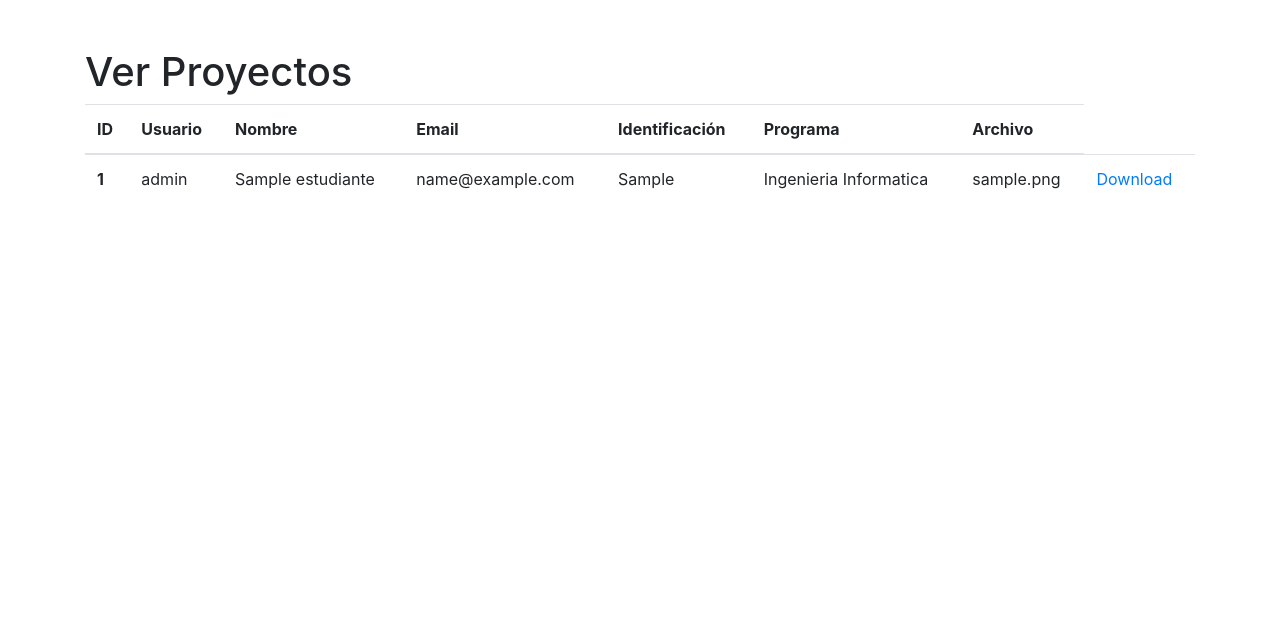
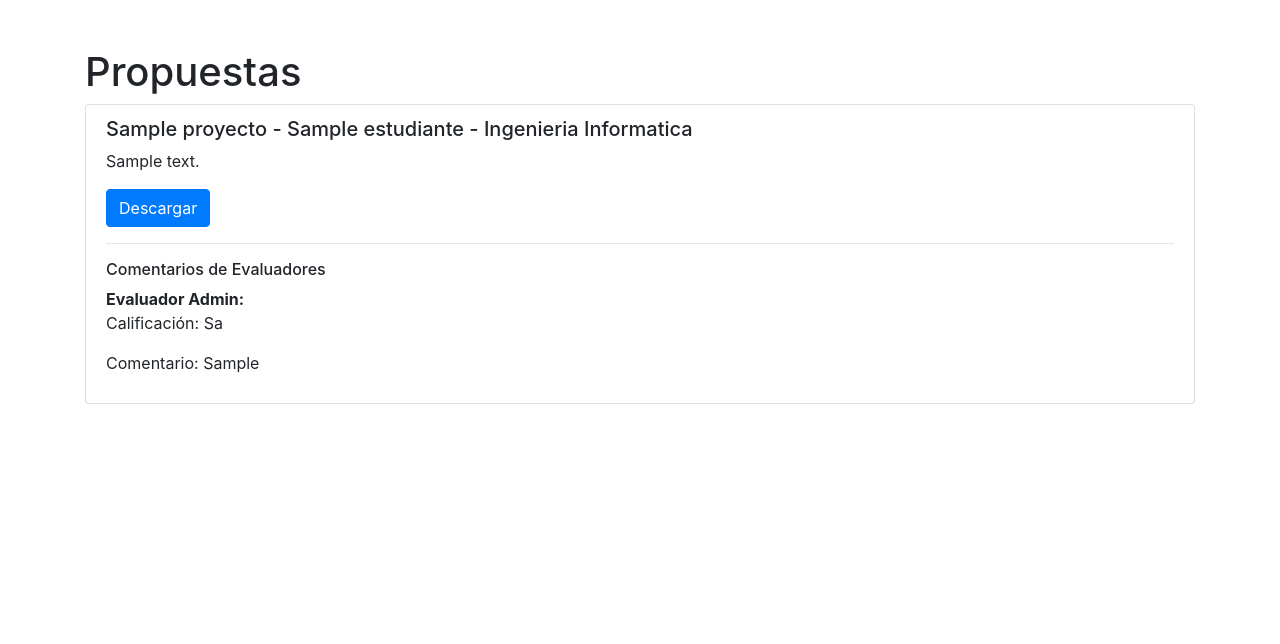
Before and after one commit to zrcindy/gradeprojectmanagement, a Flask app: page /consultar-proyecto in a window 1280 px wide. Shown: the part 56-700 px from the top of the page. Run offline with Flask 3, Linux system fonts and the light colour scheme; a user stored in the database is signed in; data comes from the database, SQL or seed files in the repository; tables that the repository leaves empty hold one stand-in row (values such as "Sample post"); data that the repository does not hold is empty; parts of the project's set-up code (start-up, migrations or seed data) failed here and were passed over; some libraries are stand-ins or nearby versions.

Commit message:
Changed Proyectos module enabling revision and feedbacks from Evaluadores

```diff
--- a/app/app.py
+++ b/app/app.py
@@ -250,6 +250,8 @@ def ingresar_propuesta():
 @role_required('Estudiante')
 def ingresar_proyecto():
     if request.method == 'POST':
+        nombre_proyecto = request.form['nombre_proyecto']
+        descripcion_proyecto = request.form['descripcion_proyecto']
         if 'proyecto' not in request.files:
             flash('No file part', 'danger')
             return redirect(request.url)
@@ -265,8 +267,8 @@ def ingresar_proyecto():
             connection = get_db_connection()
             cursor = connection.cursor()
             try:
-                cursor.execute("INSERT INTO Proyectos (user_id, file_path) VALUES (%s, %s)",
-                               (session['user_id'], file_path))
+                cursor.execute("INSERT INTO Proyectos (user_id, file_path, nombre, descripcion, evaluador_id) VALUES (%s, %s, %s, %s, %s)",
+                               (session['user_id'], file_path, nombre_proyecto, descripcion_proyecto, 1))
                 connection.commit()
                 flash('¡Proyecto cargado satisfactoriamente!', 'success')
             except mysql.connector.Error as err:
@@ -293,9 +295,9 @@ def consultar_proyecto():
     proyectos = []
     try:
         if session['role'] == 'Estudiante':
-            cursor.execute("SELECT p.id, p.file_path, u.username, e.nombre, e.email, e.dni, g.programa FROM Proyectos p JOIN Users u ON p.user_id = u.id JOIN Estudiantes e ON u.id = e.user_id JOIN Programas g ON g.id = e.programa_id WHERE u.id = %s", (session['user_id'],))
+            cursor.execute("SELECT p.id, p.file_path, p.nombre, p.descripcion, p.calificacion, p.feedback, e.nombre, g.programa, ev.nombre FROM Proyectos p JOIN Users u ON p.user_id = u.id JOIN Estudiantes e ON u.id = e.user_id JOIN Programas g ON g.id = e.programa_id JOIN Evaluadores ev ON p.evaluador_id = ev.id WHERE u.id = %s", (session['user_id'],))
         elif session['role'] == 'Evaluador':
-            cursor.execute("SELECT p.id, p.file_path, u.username, e.nombre, e.email, e.dni, g.programa FROM Proyectos p JOIN Users u ON p.user_id = u.id JOIN Estudiantes e ON u.id = e.user_id JOIN Programas g ON g.id = e.programa_id")
+            cursor.execute("SELECT p.id, p.file_path, p.nombre, p.descripcion, p.calificacion, p.feedback, e.nombre, g.programa, ev.nombre FROM Proyectos p JOIN Users u ON p.user_id = u.id JOIN Estudiantes e ON u.id = e.user_id JOIN Programas g ON g.id = e.programa_id JOIN Evaluadores ev ON p.evaluador_id = ev.id")
         proyectos = cursor.fetchall()
     except mysql.connector.Error as err:
         flash(f'Error: {err}', 'danger')
@@ -351,6 +353,29 @@ def evaluar_propuesta(propuesta_id):
 
     return redirect(url_for('ver_propuestas'))
 
+@app.route('/evaluar-proyecto/<int:proyecto_id>', methods=['POST'])
+@role_required('Evaluador')
+def evaluar_proyecto(proyecto_id):
+    calificacion = request.form['calificacion']
+    comentario = request.form['comentario']
+    evaluador_id = get_evaluador_id(session['user_id'])
+    print(evaluador_id)
+
+    connection = get_db_connection()
+    cursor = connection.cursor()
+
+    try:
+        cursor.execute("UPDATE Proyectos SET calificacion = %s, feedback = %s, evaluador_id = %s WHERE id = %s", (calificacion, comentario, evaluador_id, proyecto_id))
+        connection.commit()
+        flash('Evaluación enviada exitosamente.', 'success')
+    except mysql.connector.Error as err:
+        flash(f'Error: {err}', 'danger')
+    finally:
+        cursor.close()
+        connection.close()
+
+    return redirect(url_for('consultar_proyecto'))
+
 def get_evaluador_id(user_id):
     connection = get_db_connection()
     cursor = connection.cursor(dictionary=True)
--- a/app/templates/consultar-proyecto.html
+++ b/app/templates/consultar-proyecto.html
@@ -1,32 +1,48 @@
 {% extends "base.html" %}
 
 {% block content %}
-<h1 class="mt-4">Ver Proyectos</h1>
-<table class="table">
-    <thead>
-        <tr>
-            <th scope="col">ID</th>
-            <th scope="col">Usuario</th>
-            <th scope="col">Nombre</th>
-            <th scope="col">Email</th>
-            <th scope="col">Identificación</th>
-            <th scope="col">Programa</th>
-            <th scope="col">Archivo</th>
-        </tr>
-    </thead>
-    <tbody>
+<h1 class="mt-4">Propuestas</h1>
+
+{% if proyectos %}
+    <ul class="list-group">
         {% for proyecto in proyectos %}
-        <tr>
-            <th scope="row">{{ proyecto[0] }}</th>
-            <td>{{ proyecto[2] }}</td>
-            <td>{{ proyecto[3] }}</td>
-            <td>{{ proyecto[4] }}</td>
-            <td>{{ proyecto[5] }}</td>
-            <td>{{ proyecto[6] }}</td>
-            <td>{{ proyecto[1].split('/')[-1] }}</td>
-            <td><a href="{{ url_for('uploaded_project', filename=proyecto[1].split('/')[-1]) }}">Download</a></td>
-        </tr>
+            <li class="list-group-item">
+                <h5>{{ proyecto[2] }} - {{ proyecto[6] }} - {{ proyecto[7] }}</h5>
+                <p>{{ proyecto[3] }}</p>
+                <a href="{{ url_for('uploaded_project', filename=proyecto[1].split('/')[-1]) }}" class="btn btn-primary">Descargar</a>
+
+                {% if session['role'] == 'Evaluador' %}
+                <form method="POST" action="{{ url_for('evaluar_proyecto', proyecto_id=proyecto[0]) }}">
+                    <div class="mb-3">
+                        <label for="calificacion" class="form-label">Calificación</label>
+                        <input type="number" class="form-control" id="calificacion" name="calificacion" min="1" max="10" required>
+                    </div>
+                    <div class="mb-3">
+                        <label for="comentario" class="form-label">Comentario</label>
+                        <textarea class="form-control" id="comentario" name="comentario" required></textarea>
+                    </div>
+                    <button type="submit" class="btn btn-success">Enviar Evaluación</button>
+                </form>
+                {% endif %}
+
+                <hr>
+                <h6>Comentarios de Evaluadores</h6>
+                <div class="mb-3">
+                    <strong>Evaluador {{ proyecto[8] }}:</strong>
+                    <p>Calificación: {{ proyecto[4] }}</p>
+                    <p>Comentario: {{ proyecto[5] }}</p>
+                </div>
+                {% for evaluacion in proyecto.evaluaciones %}
+                    <div class="mb-3">
+                        <strong>Evaluador {{ evaluacion.evaluador_id }}:</strong>
+                        <p>Calificación: {{ evaluacion.calificacion }}</p>
+                        <p>Comentario: {{ evaluacion.comentario }}</p>
+                    </div>
+                {% endfor %}
+            </li>
         {% endfor %}
-    </tbody>
-</table>
+    </ul>
+{% else %}
+    <p>No hay proyectos disponibles.</p>
+{% endif %}
 {% endblock %}
```
Also changed, not shown: app/templates/ingresar-proyecto.html (+8 -0 lines), 1 other file.
